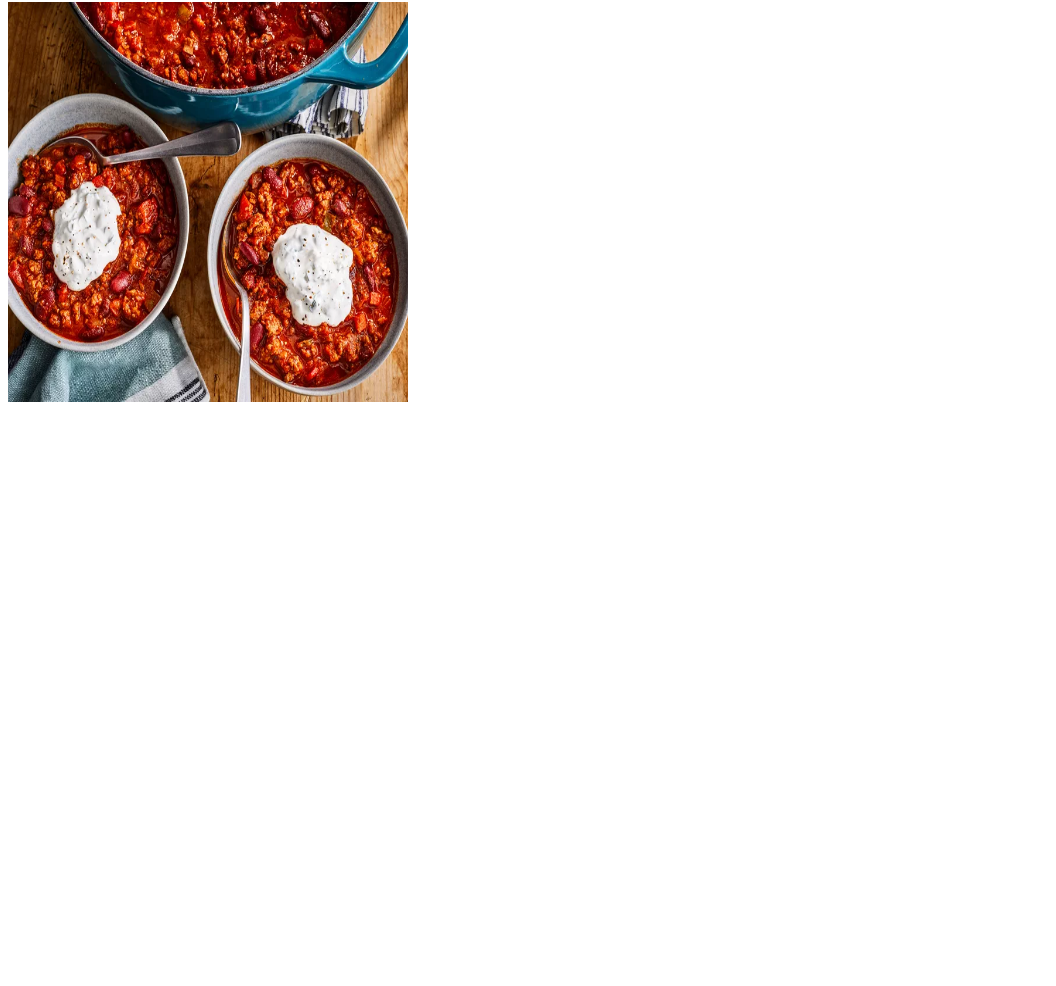
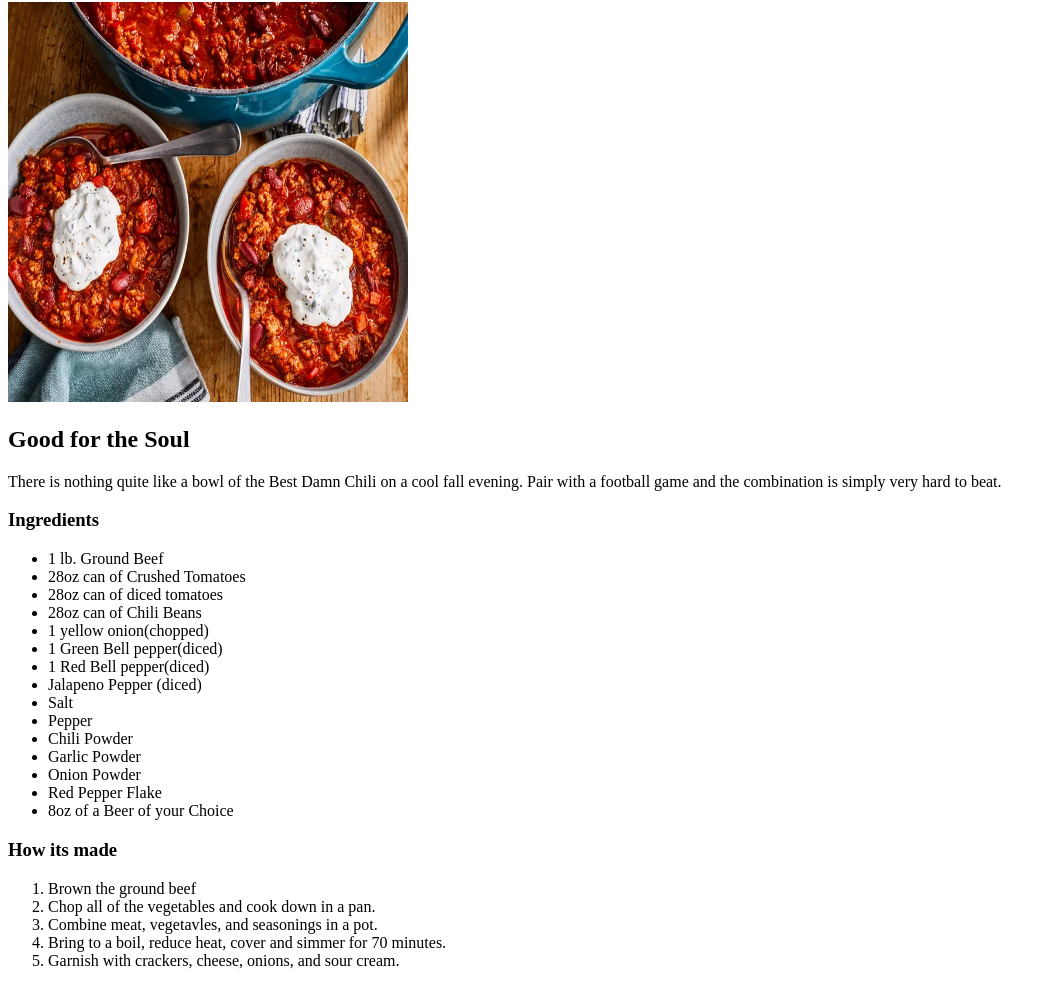
Before and after one commit to Mjallen234/odin-recipes, a plain HTML site: page recipes/chili.html in a window 1280 px wide. Shown: the part 78-1064 px from the top of the page, without its empty margins (0-1056 px from the left). Before the commit the page ends 800 px from the top, so only its background shows below. Drawn offline with Linux system fonts and the light colour scheme.

Commit message:
Added description, ingredients, and steps.

```diff
--- a/recipes/chili.html
+++ b/recipes/chili.html
@@ -8,5 +8,35 @@
 <body>
     <h1>The Best Damn Chili Recipe</h1>
     <img src="../recipes/chili.jpg" alt="The most delicious Chili" height="400" width="400">
+    <h2>Good for the Soul</h2>
+    <p>
+        There is nothing quite like a bowl of the Best Damn Chili on a cool fall evening. Pair with a football game and the combination is simply very hard to beat.
+    </p>
+    <h3>Ingredients</h3>
+    <ul>
+        <li>1 lb. Ground Beef</li>
+        <li>28oz can of Crushed Tomatoes</li>
+        <li>28oz can of diced tomatoes</li>
+        <li>28oz can of Chili Beans</li>
+        <li>1 yellow onion(chopped)</li>
+        <li>1 Green Bell pepper(diced)</li>
+        <li>1 Red Bell pepper(diced)</li>
+        <li>Jalapeno Pepper (diced)</li>
+        <li>Salt</li>
+        <li>Pepper</li>
+        <li>Chili Powder</li>
+        <li>Garlic Powder</li>
+        <li>Onion Powder</li>
+        <li>Red Pepper Flake</li>
+        <li>8oz of a Beer of your Choice</li>
+    </ul>
+    <h3>How its made</h3>
+    <ol>
+        <li>Brown the ground beef</li>
+        <li>Chop all of the vegetables and cook down in a pan.</li>
+        <li>Combine meat, vegetavles, and seasonings in a pot.</li>
+        <li>Bring to a boil, reduce heat, cover and simmer for 70 minutes.</li>
+        <li>Garnish with crackers, cheese, onions, and sour cream.</li>
+    </ol>
 </body>
 </html>
```
